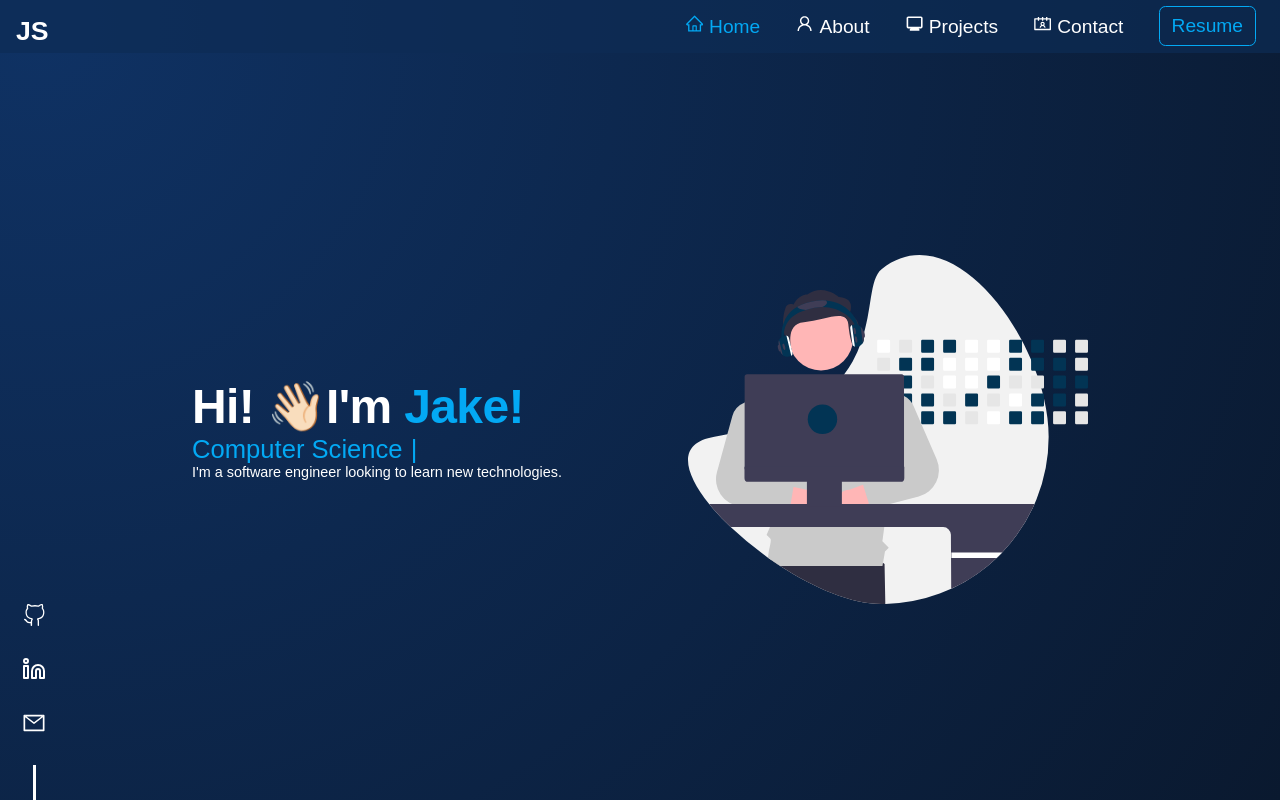
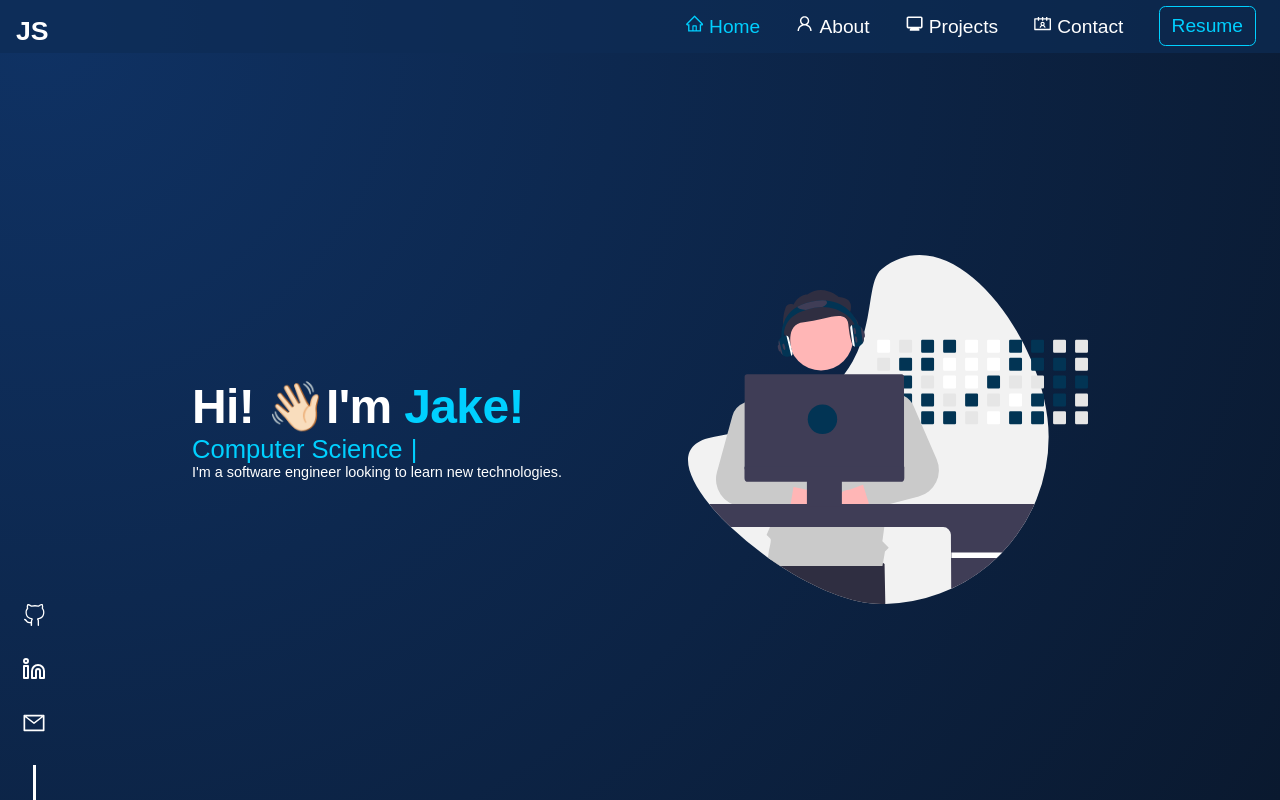
Before and after one commit to JSchoonbrood/Portfolio, a React (Create React App) app: page / in a window 1280 px wide. Built offline with nearby package versions, Linux system fonts and the light colour scheme.

Commit message:
Brighter primary

```diff
--- a/src/_variables.scss
+++ b/src/_variables.scss
@@ -1,6 +1,6 @@
 $text-color-default: #fff;
 $text-color-default-shadow: rgb(255, 255, 255, 0.8);
-$text-color-active: #03A9F4; // #00d0ff;  // #9273d1; //  #cd5ff8;
+$text-color-active: #00d0ff; // #00d0ff;  // #9273d1; //  #cd5ff8;
 $hero-font-size: clamp(3rem, 0.9vw, 5.5rem);
 $hero-font-weight: 1200;
 $title-font-size: 4rem;
@@ -29,6 +29,6 @@ $darkest: #101010;
 $darker: #1F2123;
 $dark: #798c95;
 $primary-dark: #0273a4;
-$primary-bright: #03aaf1;
+$primary-bright: #00d0ff;
 $text-white: #fff
 // $text-white-shaded:
```
